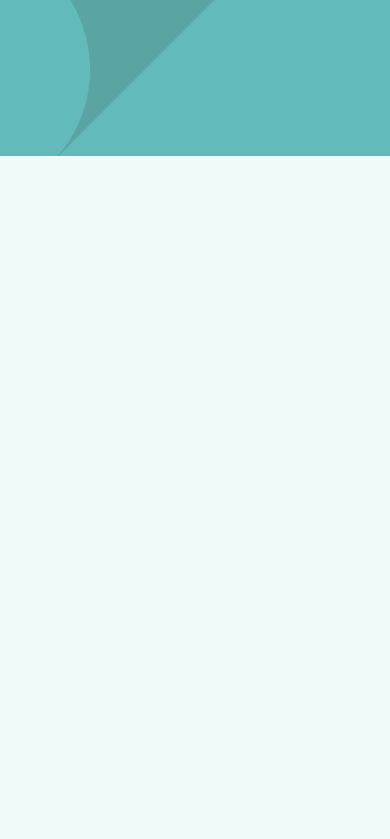
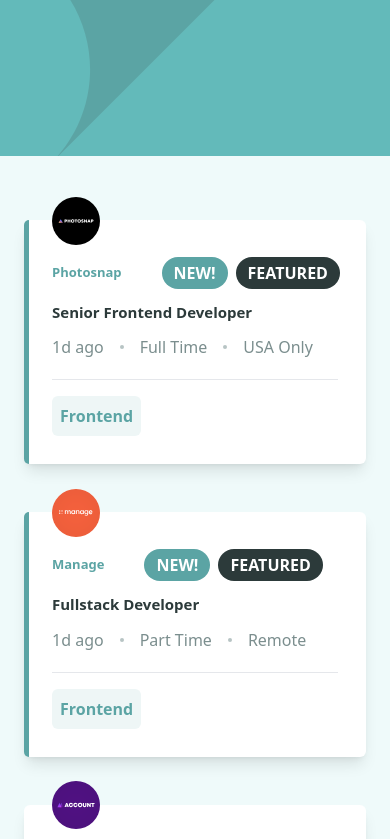
Before and after one commit to GabrielaMendes/vue-job-listing, a Vue app: page / in a window 390 px wide. Shown: the top 839 px of the page. Built offline with nearby package versions, Linux system fonts and the light colour scheme.

Commit message:
layout: cread job cards responsive layout

```diff
--- a/src/App.vue
+++ b/src/App.vue
@@ -1,4 +1,5 @@
 <script setup>
+import JobCard from "./components/JobCard.vue";
 import useJobs from "./composables/useJobs";
 
 const { jobs } = useJobs();
@@ -12,7 +13,8 @@ const { jobs } = useJobs();
     <!-- Job listings -->
     <main class="px-6 mx-auto mt-16 md:mt-24 w-full max-w-[1200px]">
       <ul>
-        <li v-for="job in jobs" :key="job.id" class="mb-8">
+        <li v-for="job in jobs" :key="job.id" class="mb-12 md:mb-8">
+          <JobCard :job="job" />
         </li>
       </ul>
     </main>
--- a/src/assets/main.css
+++ b/src/assets/main.css
@@ -8,19 +8,22 @@
 
 @layer base {
   body {
-    @apply font-league-spartan font-medium;
+    @apply font-medium;
   }
 }
 
-
 @layer utilities {
   .transition-hover {
-    @apply transition-colors duration-200 ease-linear
+    @apply transition-colors duration-200 ease-linear;
   }
 }
 
 @layer components {
   .featured-bar {
-    @apply absolute h-full w-[5px] bg-desaturated-dark-cyan left-0 top-0
+    @apply absolute rounded-l-md h-full w-[5px] bg-desaturated-dark-cyan left-0 top-0;
+  }
+
+  .circle-divisor {
+    @apply w-1 h-1 bg-very-light-grayisn-cyan rounded-full;
   }
 }
--- /dev/null
+++ b/src/components/JobCard.vue
@@ -0,0 +1,63 @@
+<script setup>
+defineProps({
+  job: {
+    required: true,
+    type: Object,
+  },
+});
+</script>
+
+<template>
+  <div
+    class="relative w-full bg-white rounded-md py-8 px-12 max-md:p-7 md:flex items-center justify-between gap-10 shadow-lg"
+    :class="{ 'before:featured-bar': job.featured }"
+  >
+    <!-- General info -->
+    <div class="flex flex-col md:flex-row items-start md:items-center gap-3 md:gap-6">
+      <img :src="job.logo" alt="Company Logo" aria-hidden="true" class="w-12 h-12 md:w-[5.5rem] md:h-[5.5rem] -mt-[3.2rem] md:mt-0" />
+
+      <div class="flex flex-col gap-3 md:gap-2">
+        <div class="flex items-center gap-2 md:gap-3">
+          <h5 class="font-bold text-[0.8125rem] md:text-lg text-desaturated-dark-cyan mr-8 md:mr-3">
+            {{ job.company }}
+          </h5>
+          <span
+            v-if="job.new"
+            class="uppercase font-bold text-white bg-desaturated-dark-cyan px-3 py-1 rounded-full"
+            >new!</span
+          >
+          <span
+            v-if="job.featured"
+            class="uppercase font-bold text-white bg-very-dark-grayish-cyan px-3 py-1 rounded-full"
+            >featured</span
+          >
+        </div>
+
+        <h3
+          class="cursor-pointer font-bold text-very-dark-grayish-cyan text-[0.9375rem] md:text-2xl hover:text-desaturated-dark-cyan hover:transition-hover"
+        >
+          {{ job.position }}
+        </h3>
+
+        <div class="flex gap-4 items-center text-dark-grayish-cyan md:text-lg">
+          <p>{{ job.postedAt }}</p>
+          <div class="circle-divisor"></div>
+          <p>{{ job.contract }}</p>
+          <div class="circle-divisor"></div>
+          <p>{{ job.location }}</p>
+        </div>
+      </div>
+    </div>
+
+    <hr class="h-px mt-5 mb-4 bg-dark-grayish-cyan md:hidden" />
+
+    <!-- Role, level, languages and tools -->
+    <div class="flex flex-wrap">
+      <div
+        class="cursor-pointer p-2 rounded-md font-bold bg-light-grayish-cyan-filter text-desaturated-dark-cyan hover:bg-desaturated-dark-cyan hover:text-white hover:transition-hover"
+      >
+        Frontend
+      </div>
+    </div>
+  </div>
+</template>
--- a/tailwind.config.js
+++ b/tailwind.config.js
@@ -7,7 +7,7 @@ module.exports = {
         "desaturated-dark-cyan": " 	#5BA4A4",
         "light-grayish-cyan-bg": "#EFFAFA",
         "light-grayish-cyan-filter": "#EEF6F6",
-        "very-light-grayisn-cyan": "B7C4C4",
+        "very-light-grayisn-cyan": "#B7C4C4",
         "dark-grayish-cyan": "#7B8E8E",
         "very-dark-grayish-cyan": "#2C3A3A",
       },
```
